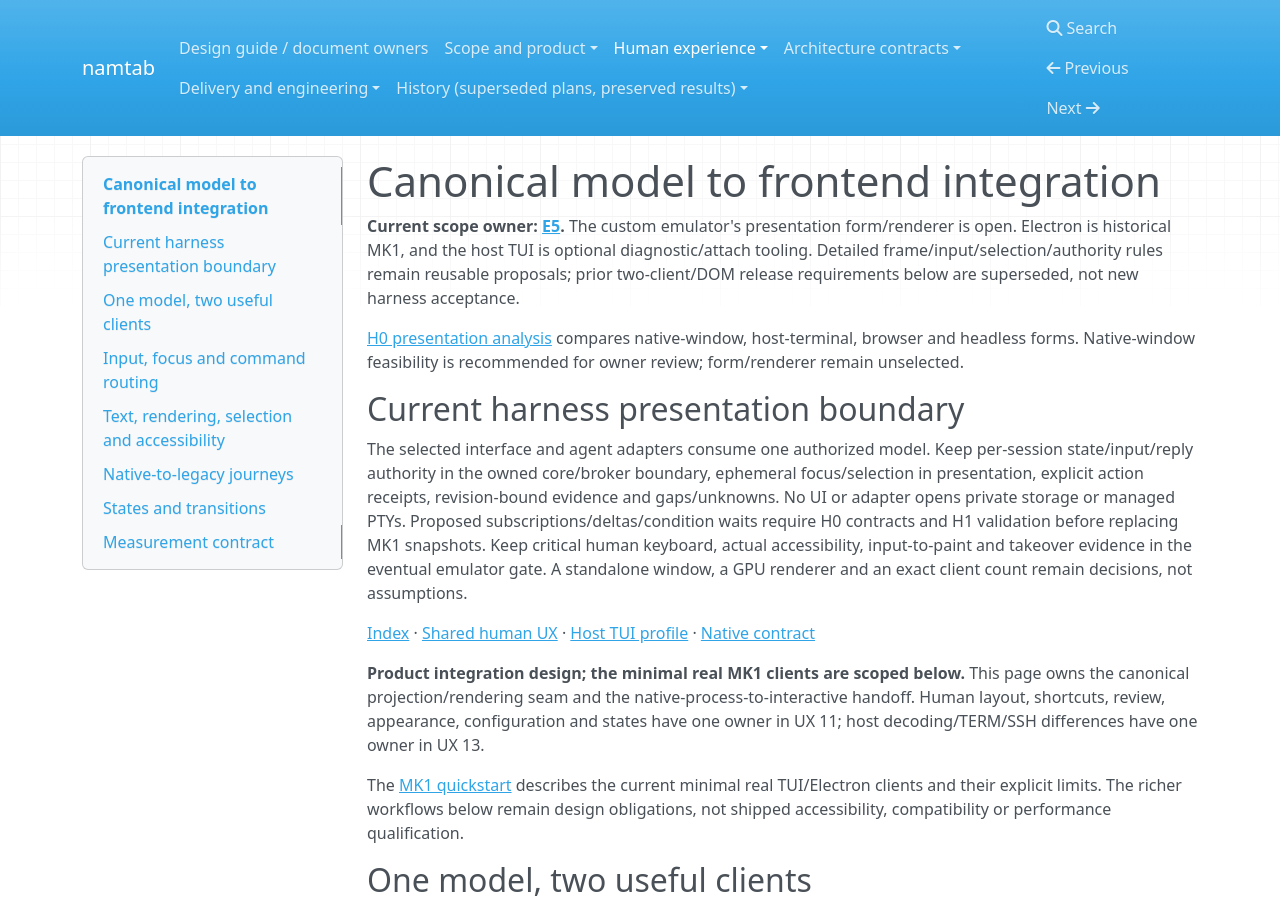
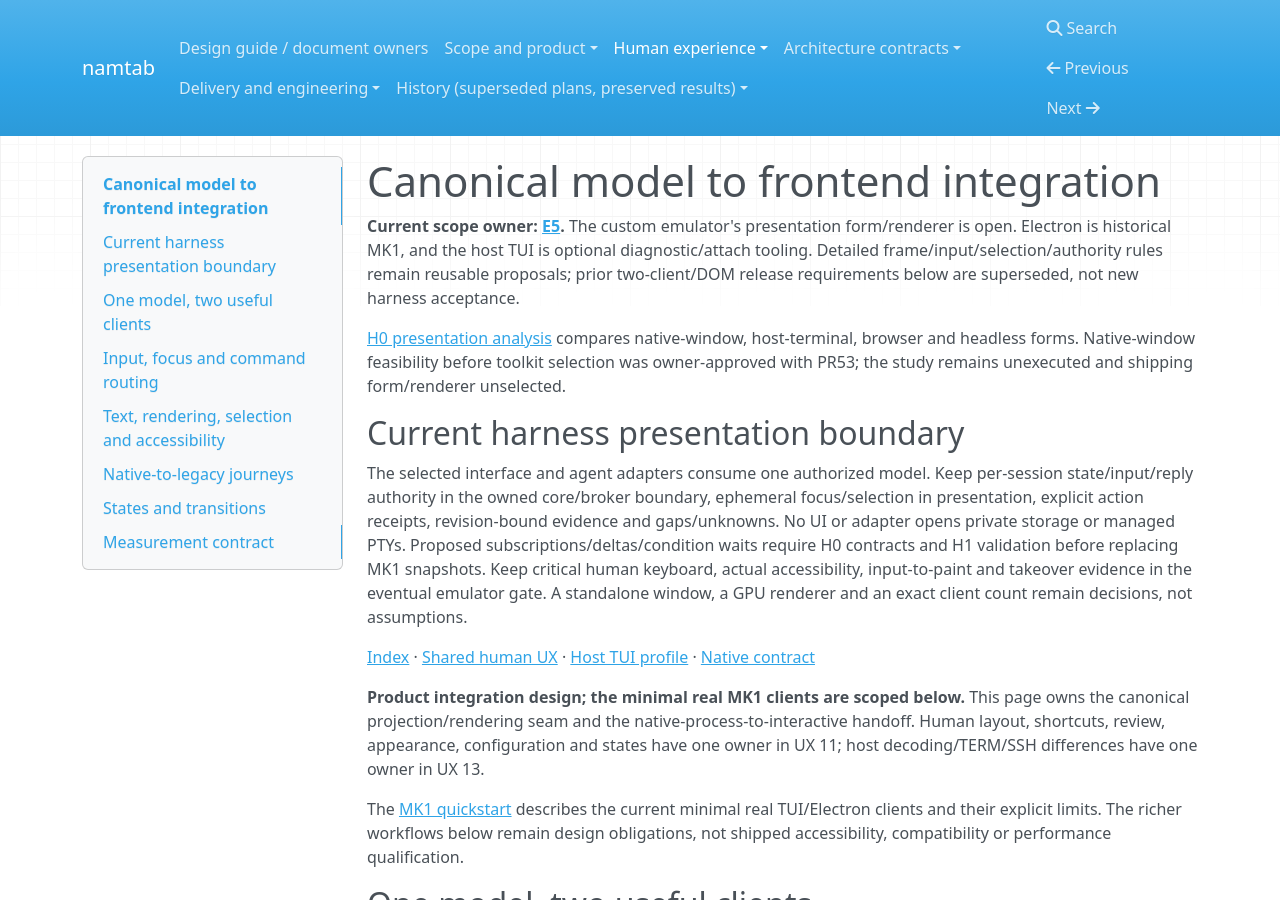
Before and after one commit to whoodes/namtab, an MkDocs documentation site: the page built from docs/engine/frontend-contracts.md, in a window 1280 px wide and 900 px high. Built offline with MkDocs 1.6.1, drawn with Linux system fonts in a browser that asks for light colours; nearby versions of some CDN libraries.

Commit message:
Align frontend contract with the approved feasibility direction
Independent planning review found the frontend summary still awaiting owner
approval already granted with PR53. Record approved-for-design feasibility
while keeping the unexecuted study and unselected shipping renderer explicit.

Validation: repository-local links and staged diff hygiene pass; no runtime
contract, renderer choice or additional authority is introduced.

```diff
--- a/docs/engine/frontend-contracts.md
+++ b/docs/engine/frontend-contracts.md
@@ -2,7 +2,7 @@
 
 **Current scope owner: [E5](../adr/0005-ai-first-harness-direction.md).** The custom emulator's presentation form/renderer is open. Electron is historical MK1, and the host TUI is optional diagnostic/attach tooling. Detailed frame/input/selection/authority rules remain reusable proposals; prior two-client/DOM release requirements below are superseded, not new harness acceptance.
 
-[H0 presentation analysis](../ux/h0-interface-decision.md) compares native-window, host-terminal, browser and headless forms. Native-window feasibility is recommended for owner review; form/renderer remain unselected.
+[H0 presentation analysis](../ux/h0-interface-decision.md) compares native-window, host-terminal, browser and headless forms. Native-window feasibility before toolkit selection was owner-approved with PR53; the study remains unexecuted and shipping form/renderer unselected.
 
 ## Current harness presentation boundary
 
```
